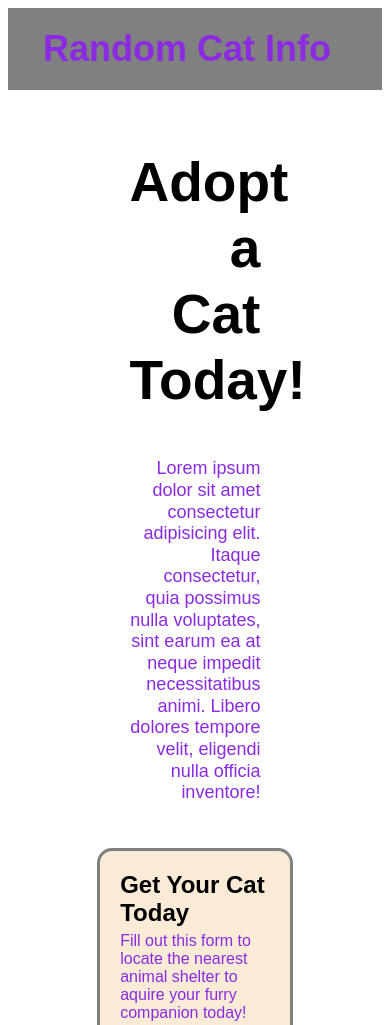
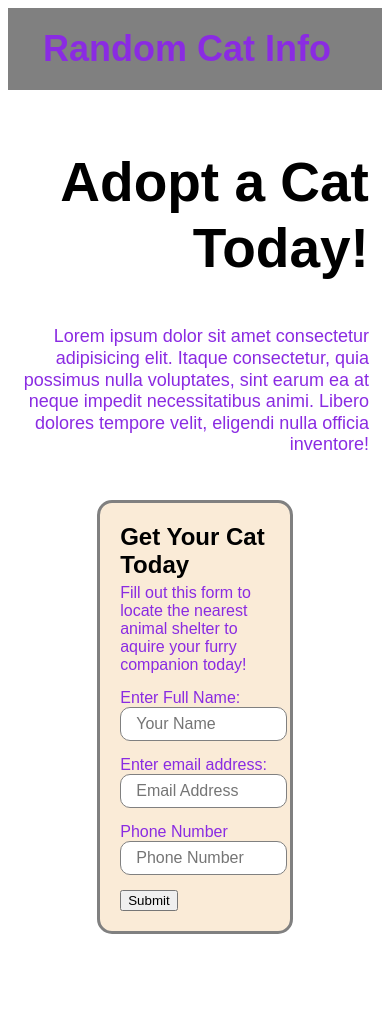
Before and after one commit to Obtains/Cat-Facts-and-Pictures, a plain HTML site: page index.html in a window 390 px wide. Shown: the top 1025 px of the page. After the commit the page ends 955 px from the top, so only its background shows below. Drawn offline with Linux system fonts and the light colour scheme.

Commit message:
added media queries

```diff
--- a/assets/style.css
+++ b/assets/style.css
@@ -1,3 +1,4 @@
+
 body {
     font-family: Arial, Helvetica, sans-serif;
 }
@@ -68,3 +69,11 @@ header h1 {
     margin-bottom: 15px;
     border-radius: 10px;
 }
+
+
+@media only screen and (max-width: 768px) {
+    .hero-cont{
+    flex: 2 100%;
+    justify-content: center;
+    }
+}
```
